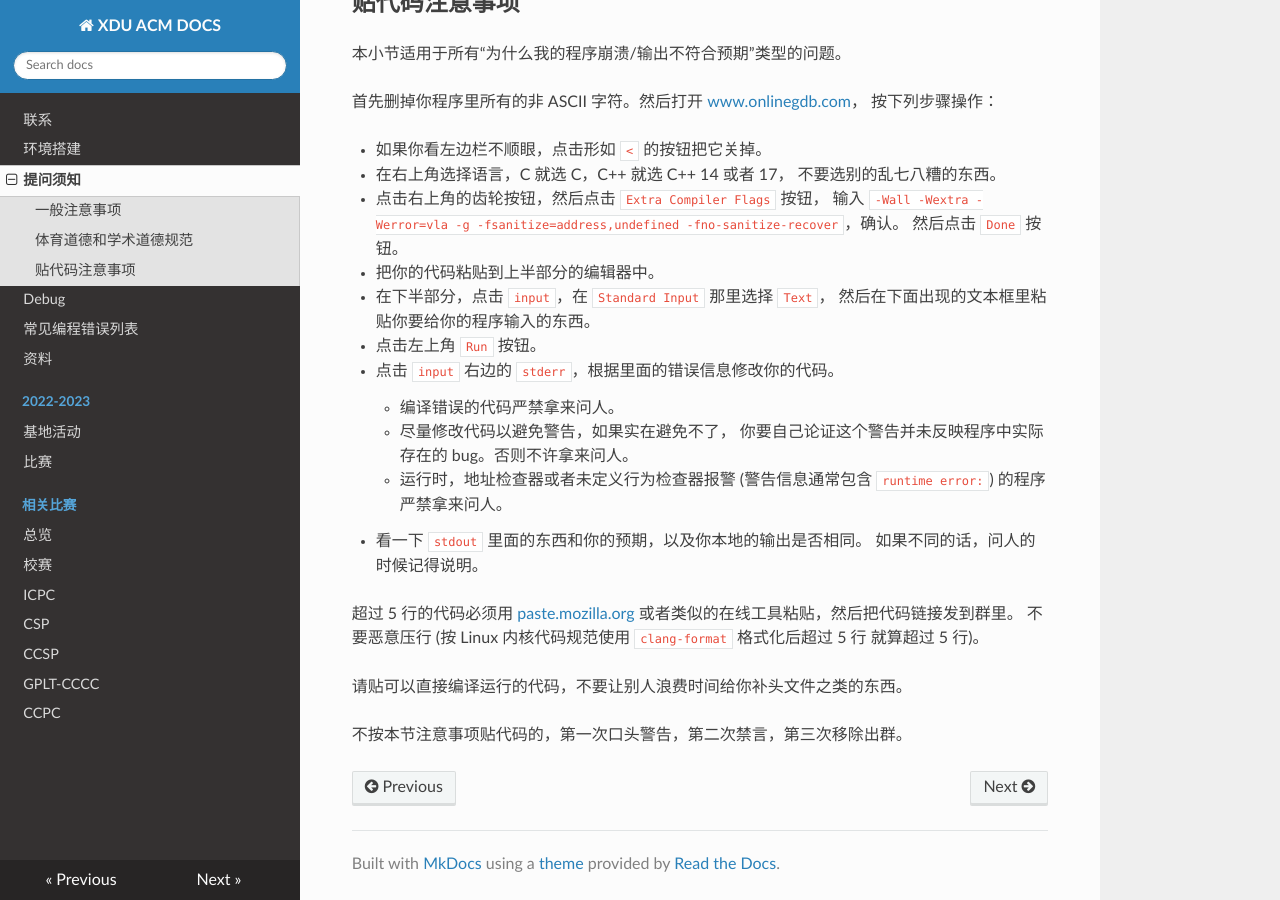
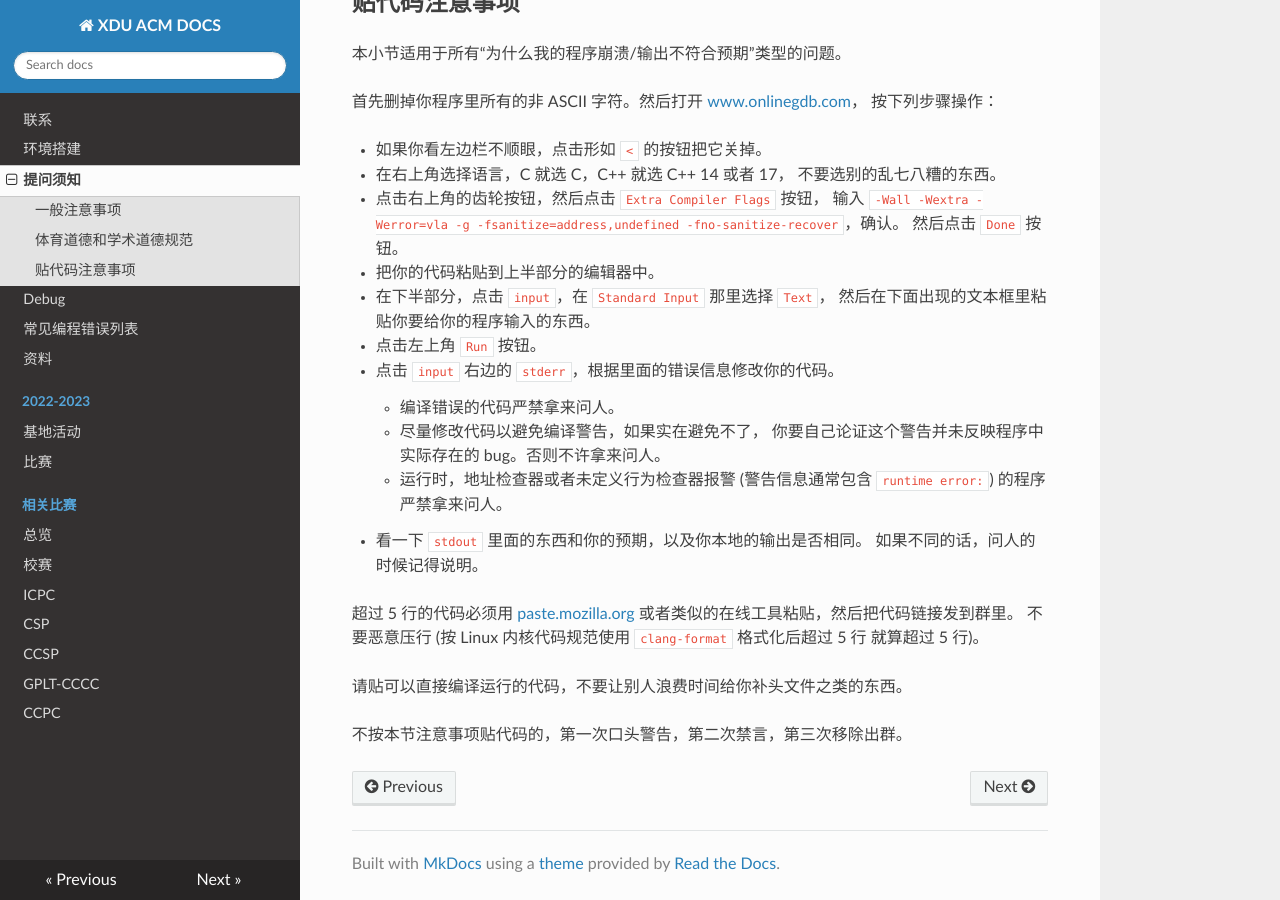
Before and after one commit to xdu-icpc/docs, an MkDocs documentation site: the page built from docs/ask-question.md, in a window 1280 px wide and 900 px high, scrolled down 520 px. Built offline with MkDocs 1.6.1, drawn with Linux system fonts in a browser that asks for light colours; nearby versions of some CDN libraries.

Commit message:
ask-question: clarify "warning" to "compile-time warning"

```diff
--- a/docs/ask-question.md
+++ b/docs/ask-question.md
@@ -33,7 +33,7 @@
 - 点击左上角 `Run` 按钮。
 - 点击 `input` 右边的 `stderr`，根据里面的错误信息修改你的代码。
     - 编译错误的代码严禁拿来问人。
-    - 尽量修改代码以避免警告，如果实在避免不了，
+    - 尽量修改代码以避免编译警告，如果实在避免不了，
       你要自己论证这个警告并未反映程序中实际存在的 bug。否则不许拿来问人。
     - 运行时，地址检查器或者未定义行为检查器报警 (警告信息通常包含
       `runtime error:`) 的程序严禁拿来问人。
```
